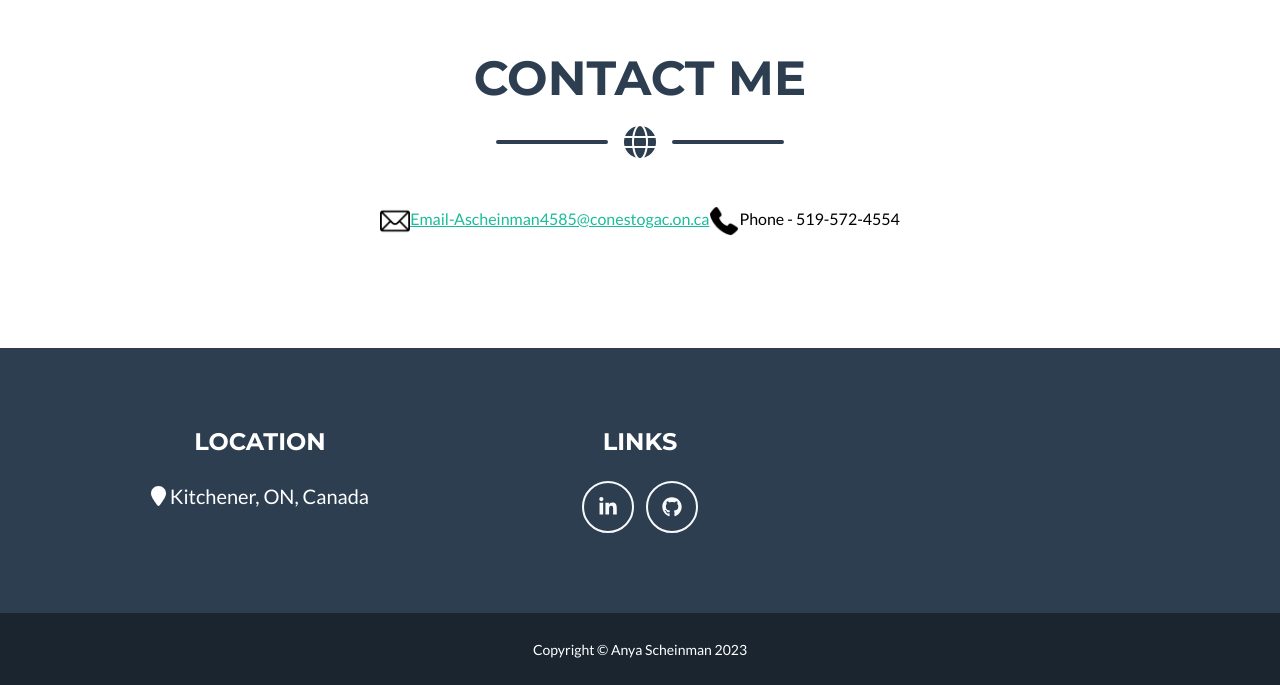
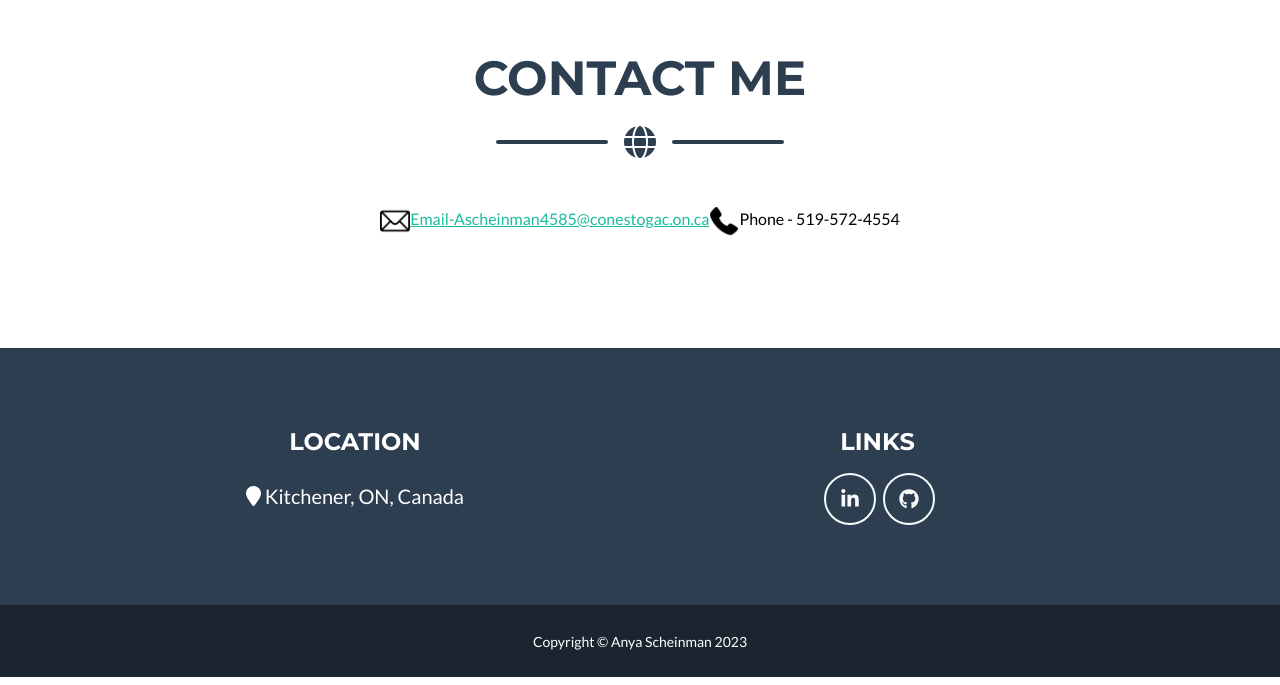
Before and after one commit to AnyaScheinman/AnyaScheinman.github.io, a plain HTML site: page index.html in a window 1280 px wide. Shown: the part 1765-2450 px from the top of the page. Drawn offline with nearby package versions, Linux system fonts and the light colour scheme.

Commit message:
Changes to footer

```diff
--- a/index.html
+++ b/index.html
@@ -181,22 +181,24 @@
             <div class="container">
                 <div class="row">
                     <!-- Footer Location-->
-                    <div class="col-lg-4 mb-5 mb-lg-0">
+                    <div class="col-lg-6 mb-6 mb-lg-0">
+                        <div style="text-align:center;">
                         <h4 class="text-uppercase mb-4">Location</h4>
                         <p class="lead mb-0">
                           <i class="fa fa-map-marker"></i> Kitchener, ON, Canada
                             <br />
-
                         </p>
+                        </div>
                     </div>
                     <!-- Footer Social Icons-->
-                    <div class="col-lg-4 mb-5 mb-lg-0">
-                        <h4 class="text-uppercase mb-4">Links</h4>
+                    <div class="col-lg-5 mb-5 mb-lg-0">
+                        <div style="text-align:center;">
+                        <h4 class="text-uppercase mb-3">Links</h4>
+                        <a class="btn btn-outline-light btn-social mx-lg-1" href="https://www.linkedin.com/in/anya-scheinman4585/"><i class="fab fa-fw fa-linkedin-in"></i></a>
+                        <a class="btn btn-outline-light btn-social mx-0" href="https://github.com/AnyaScheinman"><i class="fab fa-fw fa-github"></i></a>
 
-
-                        <a class="btn btn-outline-light btn-social mx-1" href="https://www.linkedin.com/in/anya-scheinman4585/"><i class="fab fa-fw fa-linkedin-in"></i></a>
-                        <a class="btn btn-outline-light btn-social mx-1" href="https://github.com/AnyaScheinman"><i class="fab fa-fw fa-github"></i></a>
                     </div>
+                </div>
                     <!-- Footer About Text-->
 
                 </div>
@@ -220,11 +222,6 @@
                                     <h2 class="portfolio-modal-title text-secondary text-uppercase mb-0">Horse Racing Game</h2>
                                     <!-- Icon Divider-->
                                     <div class="divider-custom">
-<!--
-                                        <div class="divider-custom-line"></div>
-                                        <div class="divider-custom-icon"><i class="fas fa-star"></i></div>
-                                        <div class="divider-custom-line"></div>
--->
                                     </div>
                                     <!-- Portfolio Modal - Image-->
                                     <img class="img-fluid" src="assets/img/portfolio/HorseRacing.png" alt="..." />
```
